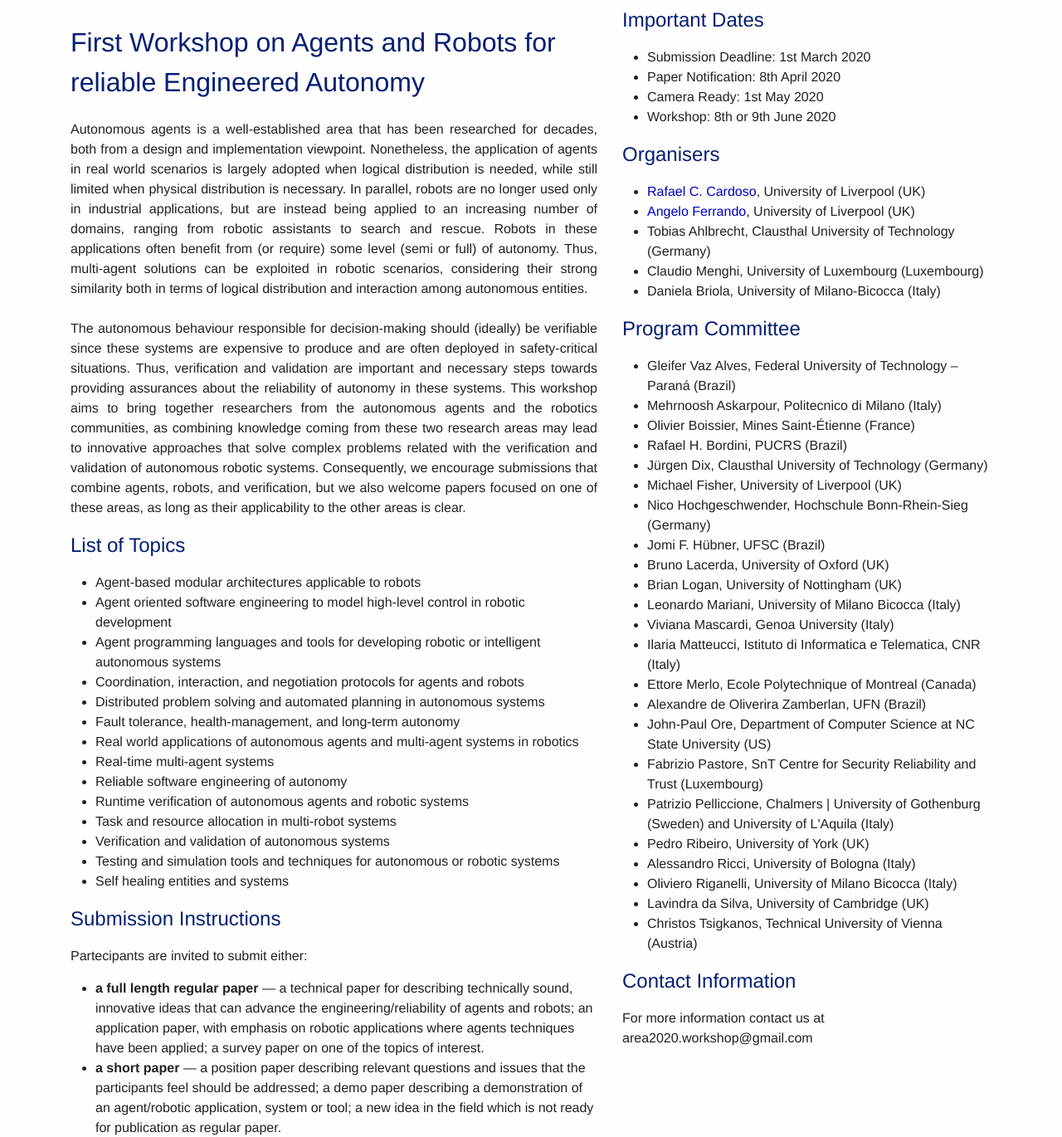
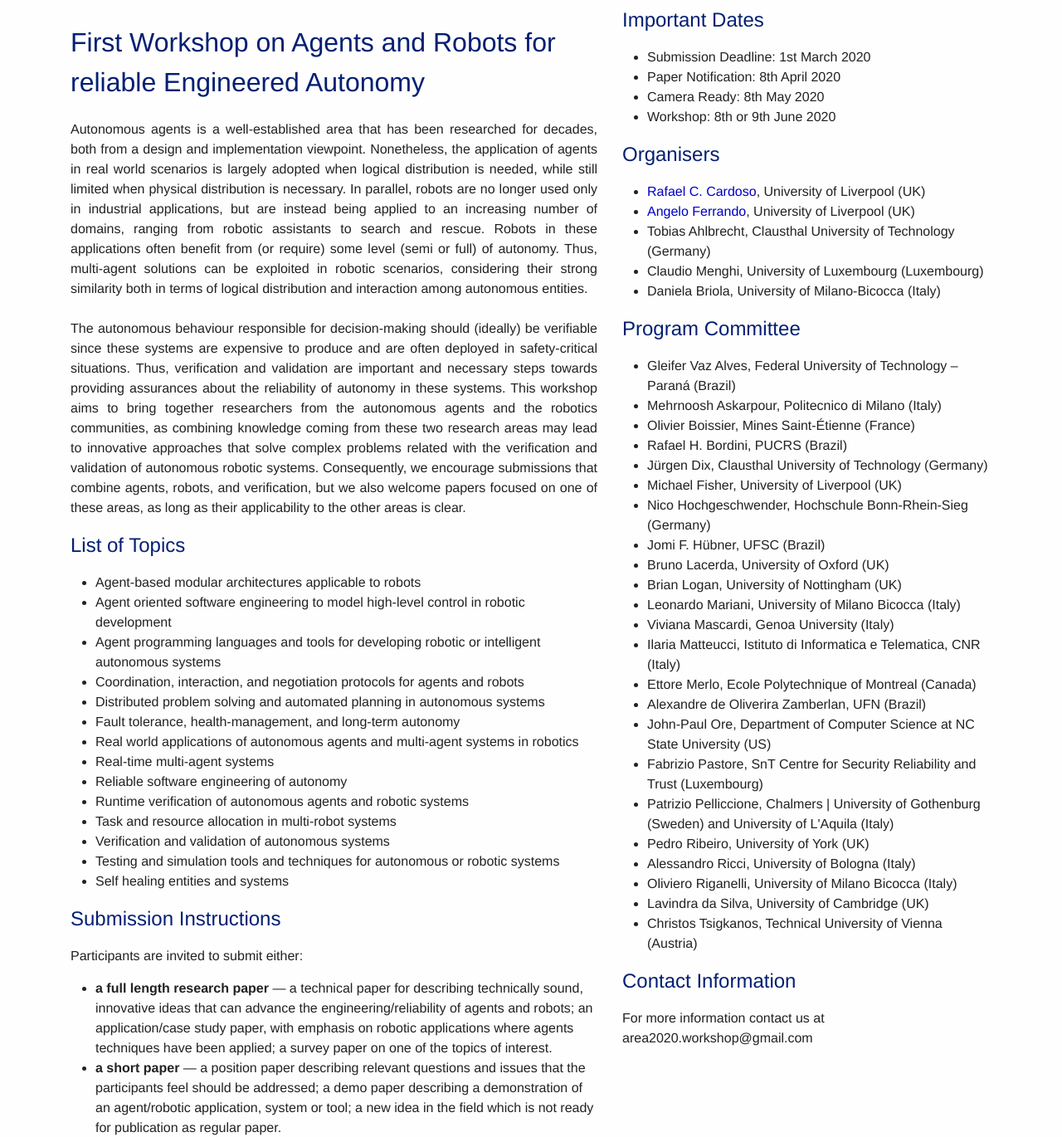
Before and after one commit to area2020/area2020.github.io, a Jekyll site: the page built from index.md, in a window 1280 px wide. Shown: the part 189-1559 px from the top of the page at 83% size. Built offline with Jekyll 4.4.1, drawn with Linux system fonts in a browser that asks for light colours; nearby versions of some CDN libraries.

Commit message:
Update index.md

```diff
--- a/index.md
+++ b/index.md
@@ -81,12 +81,12 @@ This event is planned as a one-day workshop. Our aim is to have three reviews pe
 ## Submission Instructions
 
 <p align="justify">
-Partecipants are invited to submit either:
+Participants are invited to submit either:
 <ul>
-  <li><b>a full length regular paper</b>
+  <li><b>a full length research paper</b>
     &mdash;
     a technical paper for describing technically sound, innovative ideas that can advance the engineering/reliability of agents and robots;
-    an application paper, with emphasis on robotic applications where agents techniques have been applied;
+    an application/case study paper, with emphasis on robotic applications where agents techniques have been applied;
     a survey paper on one of the topics of interest.</li>
   <li><b>a short paper</b>
     &mdash;
@@ -118,7 +118,7 @@ Submission link: <a href="https://easychair.org/my/conference?conf=area2020#">ht
 <ul>
 <li>Submission Deadline: 1st March 2020</li>
 <li>Paper Notification: 8th April 2020</li>
-<li>Camera Ready: 1st May 2020</li>
+<li>Camera Ready: 8th May 2020</li>
 <li>Workshop: 8th or 9th June 2020</li>
 </ul>
 
```
